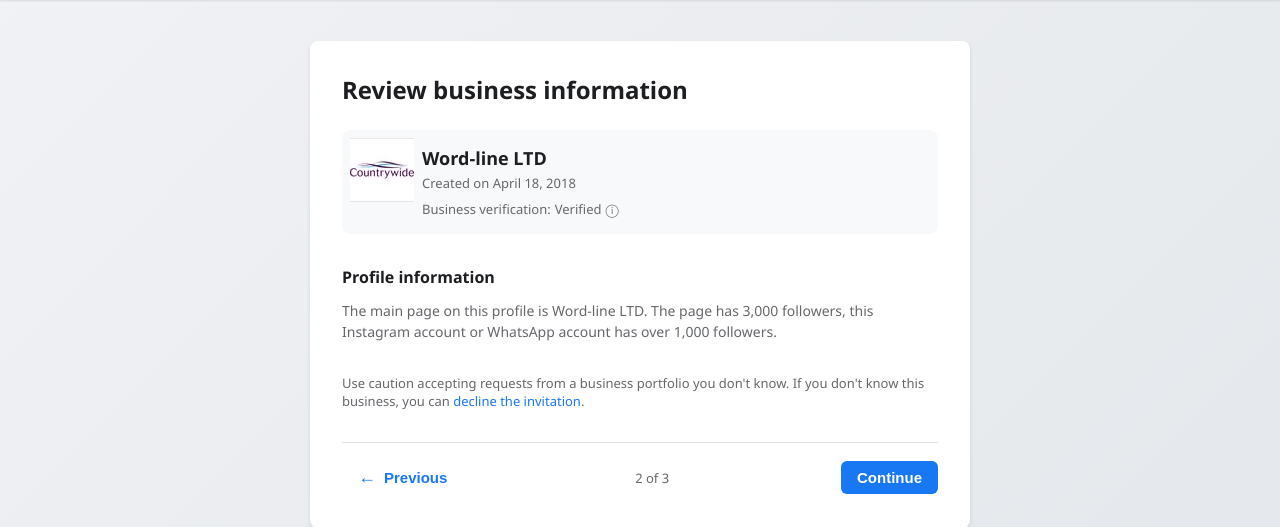
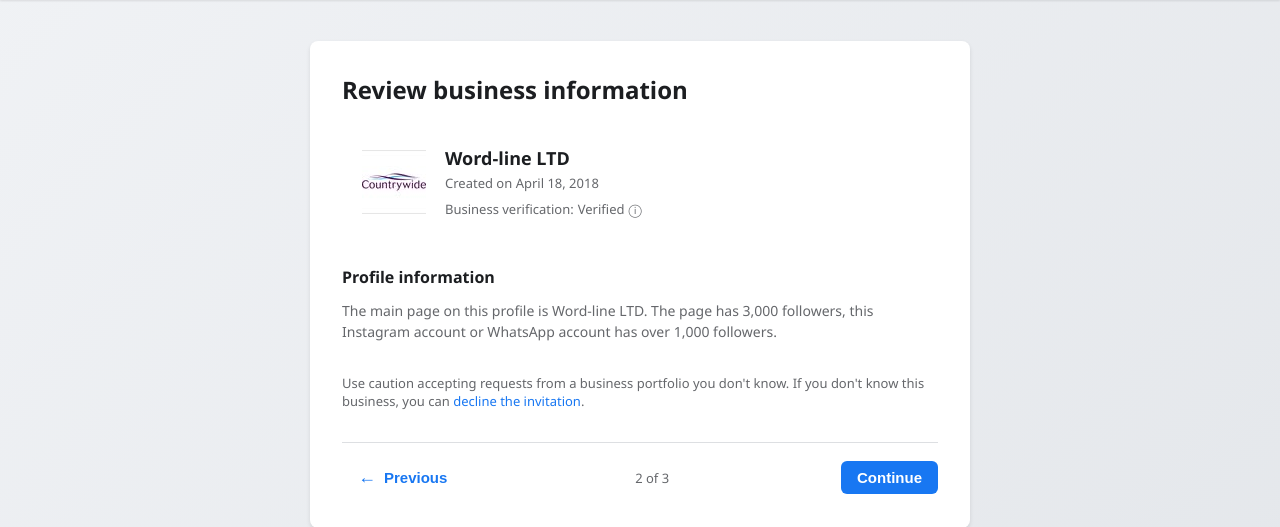
Before and after one commit to minh-it99/source, a PHP site: page /review-business-information.php in a window 1280 px wide. Shown: the part 59-586 px from the top of the page. Run offline with PHP 8.4, Linux system fonts and the light colour scheme.

Commit message:
update css

```diff
--- a/styles/review-business-information.css
+++ b/styles/review-business-information.css
@@ -60,13 +60,12 @@ h1 {
     gap: 16px;
     margin-bottom: 32px;
     padding: 16px;
-    background: #f8f9fa;
     border-radius: 8px;
 }
 
 .business-avatar {
-    width: 48px;
-    height: 48px;
+    width: 71px;
+    height: 71px;
     border-radius: 8px;
     display: flex;
     align-items: center;
@@ -94,6 +93,7 @@ h1 {
     display: flex;
     align-items: center;
     gap: 4px;
+    justify-content: center;
 }
 
 .status {
```
